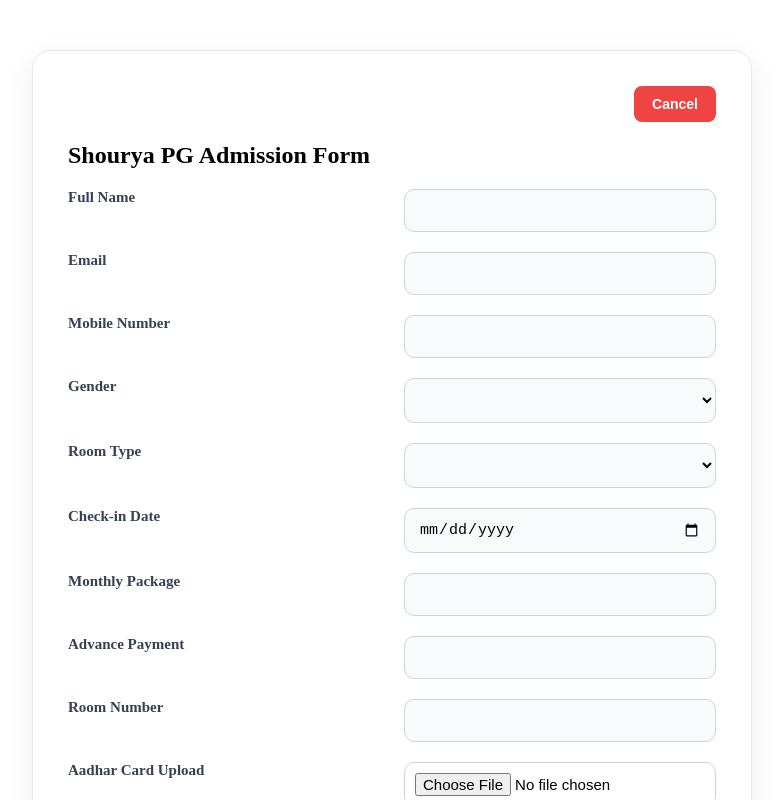
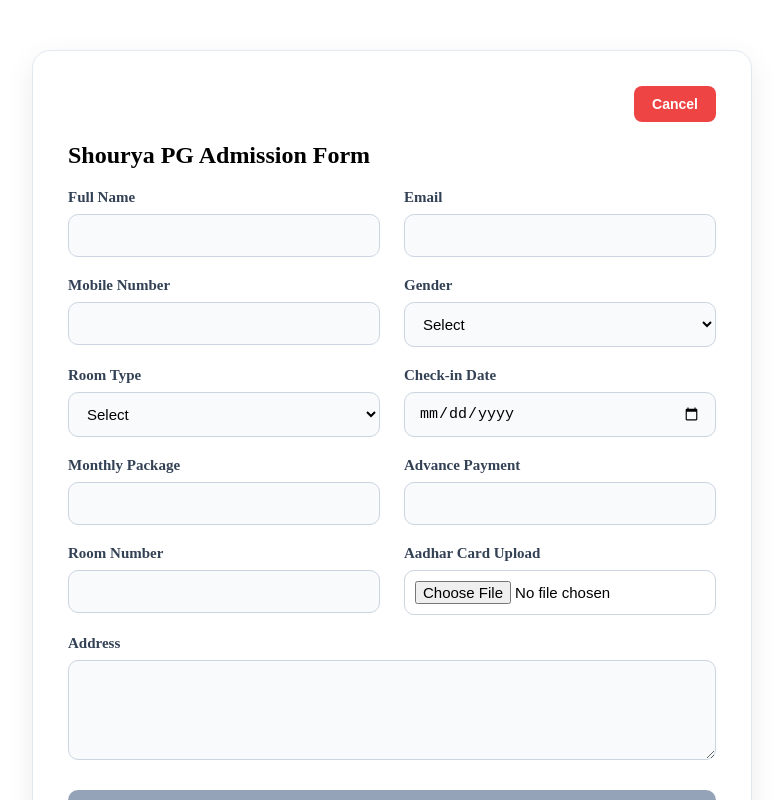
Before and after one commit to jitmahi2026/fullstack-angular-springboot-mysql-docker, an Angular app in the folder frontend/: page /admission in a window 1280 px wide. Shown: the top 800 px of the page, without its empty margins (248-1031 px from the left). Built offline with nearby package versions, Linux system fonts and the light colour scheme.

Commit message:
implemented validation in admition form

```diff
--- a/frontend/src/app/component/admission-form/admission-form.component.css
+++ b/frontend/src/app/component/admission-form/admission-form.component.css
@@ -195,3 +195,23 @@
     grid-column: span 1;
   }
 }
+
+.error {
+  display: block;
+  color: red;
+  font-size: 13px;
+  margin-top: 4px;
+  margin-bottom: 10px;
+}
+
+input.ng-invalid.ng-touched,
+select.ng-invalid.ng-touched,
+textarea.ng-invalid.ng-touched {
+  border: 1px solid red;
+}
+
+input.ng-valid.ng-touched,
+select.ng-valid.ng-touched,
+textarea.ng-valid.ng-touched {
+  border: 1px solid green;
+}
--- a/frontend/src/app/component/admission-form/admission-form.component.html
+++ b/frontend/src/app/component/admission-form/admission-form.component.html
@@ -1,72 +1,123 @@
 <div class="form-container">
   <div class="top-bar">
-    <button type="button" class="btn-cancel" (click)="cancelAdmissionForm()">
-      Cancel
-    </button>
+    <button type="button" class="btn-cancel" (click)="cancelAdmissionForm()">Cancel</button>
   </div>
+
   <h2>Shourya PG Admission Form</h2>
 
+  <form [formGroup]="admissionForm" (ngSubmit)="onSubmit()">
 
-  <form (ngSubmit)="onSubmit()" #form="ngForm">
-
-    <!-- Name -->
+    <!-- Full Name -->
+    <div class="form-group">
       <label>Full Name</label>
-    <input type="text" name="name" [(ngModel)]="formData.name" required>
+      <input type="text" formControlName="name">
+      <small class="error" *ngIf="admissionForm.get('name')?.touched && admissionForm.get('name')?.invalid">
+        <span *ngIf="admissionForm.get('name')?.errors?.['required']">Full Name is required</span>
+        <span *ngIf="admissionForm.get('name')?.errors?.['minlength']">Minimum 3 characters required</span>
+      </small>
+    </div>
 
     <!-- Email -->
+    <div class="form-group">
       <label>Email</label>
-    <input type="email" name="emailID" [(ngModel)]="formData.emailID" required>
+      <input type="email" formControlName="emailID">
+      <small class="error" *ngIf="admissionForm.get('emailID')?.touched && admissionForm.get('emailID')?.invalid">
+        <span *ngIf="admissionForm.get('emailID')?.errors?.['required']">Email is required</span>
+        <span *ngIf="admissionForm.get('emailID')?.errors?.['email']">Enter valid email</span>
+      </small>
+    </div>
 
-    <!-- Phone -->
+    <!-- Mobile -->
+    <div class="form-group">
       <label>Mobile Number</label>
-    <input type="text" name="mobileNo" [(ngModel)]="formData.mobileNo" required>
+      <input type="text" formControlName="mobileNo">
+      <small class="error" *ngIf="admissionForm.get('mobileNo')?.touched && admissionForm.get('mobileNo')?.invalid">
+        <span *ngIf="admissionForm.get('mobileNo')?.errors?.['required']">Mobile number is required</span>
+        <span *ngIf="admissionForm.get('mobileNo')?.errors?.['pattern']">Enter valid 10-digit mobile number</span>
+      </small>
+    </div>
 
     <!-- Gender -->
+    <div class="form-group">
       <label>Gender</label>
-    <select name="gender" [(ngModel)]="formData.gender" required>
+      <select formControlName="gender">
         <option value="">Select</option>
         <option>Male</option>
         <option>Female</option>
       </select>
+      <small class="error" *ngIf="admissionForm.get('gender')?.touched && admissionForm.get('gender')?.invalid">
+        Gender is required
+      </small>
+    </div>
 
     <!-- Room Type -->
+    <div class="form-group">
       <label>Room Type</label>
-    <select name="roomType" [(ngModel)]="formData.roomType" required>
+      <select formControlName="roomType">
         <option value="">Select</option>
         <option>Single</option>
         <option>Double Sharing</option>
         <option>Triple Sharing</option>
       </select>
+      <small class="error" *ngIf="admissionForm.get('roomType')?.touched && admissionForm.get('roomType')?.invalid">
+        Room Type is required
+      </small>
+    </div>
 
     <!-- Check-in Date -->
+    <div class="form-group">
       <label>Check-in Date</label>
-    <input type="date" name="joiningDate" [(ngModel)]="formData.joiningDate" required>
+      <input type="date" formControlName="joiningDate">
+      <small class="error" *ngIf="admissionForm.get('joiningDate')?.touched && admissionForm.get('joiningDate')?.invalid">
+        Check-in Date is required
+      </small>
+    </div>
 
     <!-- Monthly Package -->
+    <div class="form-group">
       <label>Monthly Package</label>
-    <input type="number" name="monthlyPkg" [(ngModel)]="formData.monthlyPkg" required>
+      <input type="number" formControlName="monthlyPkg">
+      <small class="error" *ngIf="admissionForm.get('monthlyPkg')?.touched && admissionForm.get('monthlyPkg')?.invalid">
+        Monthly Package is required
+      </small>
+    </div>
 
+    <!-- Advance Payment -->
+    <div class="form-group">
       <label>Advance Payment</label>
-    <input type="number" name="advancePayment" [(ngModel)]="formData.advancePayment" required>
+      <input type="number" formControlName="advancePayment">
+      <small class="error" *ngIf="admissionForm.get('advancePayment')?.touched && admissionForm.get('advancePayment')?.invalid">
+        Advance Payment is required
+      </small>
+    </div>
 
+    <!-- Room Number -->
+    <div class="form-group">
       <label>Room Number</label>
-    <input type="number" name="roomNo" [(ngModel)]="formData.roomNo" required>
+      <input type="number" formControlName="roomNo">
+      <small class="error" *ngIf="admissionForm.get('roomNo')?.touched && admissionForm.get('roomNo')?.invalid">
+        Room Number is required
+      </small>
+    </div>
 
+    <!-- Aadhar -->
+    <div class="form-group">
       <label>Aadhar Card Upload</label>
-      <input
-        type="file"
-        name="aadharCard"
-        accept=".pdf,.jpg,.jpeg,.png"
-        (change)="onFileSelected($event)"
-        required
-    >
+      <input type="file" accept=".pdf,.jpg,.jpeg,.png" (change)="onFileSelected($event)">
+    </div>
 
     <!-- Address -->
+    <div class="form-group full-width">
       <label>Address</label>
-    <textarea name="address" [(ngModel)]="formData.address"></textarea>
+      <textarea formControlName="address"></textarea>
+      <small class="error" *ngIf="admissionForm.get('address')?.touched && admissionForm.get('address')?.invalid">
+        <span *ngIf="admissionForm.get('address')?.errors?.['required']">Address is required</span>
+        <span *ngIf="admissionForm.get('address')?.errors?.['minlength']">Minimum 10 characters required</span>
+      </small>
+    </div>
 
-    <!-- Submit -->
-    <button class="btn-submit" type="submit" [disabled]="form.invalid">Submit</button>
-
+    <button class="btn-submit" type="submit" [disabled]="admissionForm.invalid">
+      Submit
+    </button>
   </form>
 </div>
--- a/frontend/src/app/component/admission-form/admission-form.component.ts
+++ b/frontend/src/app/component/admission-form/admission-form.component.ts
@@ -1,21 +1,40 @@
 import { Component } from '@angular/core';
-import { FormsModule } from '@angular/forms';
+import { CommonModule } from '@angular/common';
+import { FormBuilder, FormGroup, Validators, ReactiveFormsModule } from '@angular/forms';
 import { AdmissionService } from '../../services/admission.service';
 import { Router } from '@angular/router';
+import { FormsModule } from '@angular/forms';
 
 @Component({
   selector: 'app-admission-form',
   standalone: true,
-  imports: [FormsModule],
+  imports: [CommonModule, ReactiveFormsModule],
   templateUrl: './admission-form.component.html',
   styleUrl: './admission-form.component.css'
 })
 export class AdmissionFormComponent {
 
-  formData: any = {};
+  admissionForm!: FormGroup;
   selectedAadharFile: File | null = null;
 
-  constructor(private router: Router,private service: AdmissionService) { }
+  constructor(
+    private router: Router,
+    private service: AdmissionService,
+    private fb: FormBuilder
+  ) {
+    this.admissionForm = this.fb.group({
+      name: ['', [Validators.required, Validators.minLength(3)]],
+      emailID: ['', [Validators.required, Validators.email]],
+      mobileNo: ['', [Validators.required, Validators.pattern('^[0-9]{10}$')]],
+      gender: ['', Validators.required],
+      roomType: ['', Validators.required],
+      joiningDate: ['', Validators.required],
+      monthlyPkg: ['', Validators.required],
+      advancePayment: ['', Validators.required],
+      roomNo: ['', Validators.required],
+      address: ['', [Validators.required, Validators.minLength(10)]]
+    });
+  }
 
   onFileSelected(event: any) {
     const file = event.target.files[0];
@@ -25,31 +44,34 @@
   }
 
   onSubmit() {
+    if (this.admissionForm.invalid) {
+      this.admissionForm.markAllAsTouched();
+      return;
+    }
 
+    const formValue = this.admissionForm.value;
     const formDataToSend = new FormData();
 
-    formDataToSend.append('name', this.formData.name);
-    formDataToSend.append('emailID', this.formData.emailID);
-    formDataToSend.append('mobileNo', this.formData.mobileNo);
-    formDataToSend.append('gender', this.formData.gender);
-    formDataToSend.append('roomType', this.formData.roomType);
-    formDataToSend.append('joiningDate', this.formData.joiningDate);
-    formDataToSend.append('monthlyPkg', this.formData.monthlyPkg);
-    formDataToSend.append('advancePayment', this.formData.advancePayment);
-    formDataToSend.append('roomNo', this.formData.roomNo);
-    formDataToSend.append('address', this.formData.address || '');
+    formDataToSend.append('name', formValue.name);
+    formDataToSend.append('emailID', formValue.emailID);
+    formDataToSend.append('mobileNo', formValue.mobileNo);
+    formDataToSend.append('gender', formValue.gender);
+    formDataToSend.append('roomType', formValue.roomType);
+    formDataToSend.append('joiningDate', formValue.joiningDate);
+    formDataToSend.append('monthlyPkg', formValue.monthlyPkg);
+    formDataToSend.append('advancePayment', formValue.advancePayment);
+    formDataToSend.append('roomNo', formValue.roomNo);
+    formDataToSend.append('address', formValue.address);
 
     if (this.selectedAadharFile) {
       formDataToSend.append('aadharCard', this.selectedAadharFile);
     }
 
-    console.log('Form submitted:', this.formData);
     this.service.saveAdmission(formDataToSend).subscribe({
       next: (response) => {
-        console.log('Admission saved:', response);
-        alert('Admission submitted successfully!');
+        alert('Thank You for submitting your admission form!');
+        this.admissionForm.reset();
         this.router.navigate(['/']);
-
       },
       error: (error) => {
         console.error('Error saving admission:', error);
```
Also changed, not shown: 1 other file (tests, documents, lock files or other folders). Lines whose indentation alone changed are shown as unchanged.
